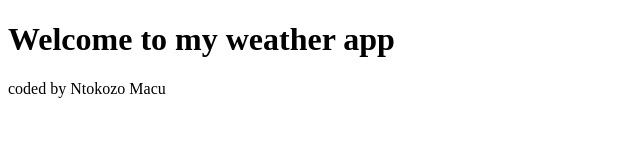
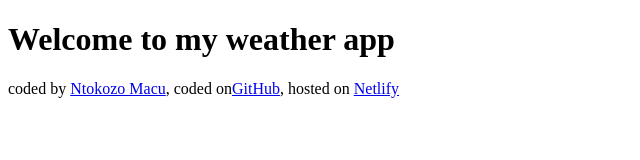
Before and after one commit to Ntoki07/weather, a plain HTML site: page index.html in a window 1280 px wide. Shown: the whole page, without its empty margins (0-640 px from the left). Drawn offline with Linux system fonts and the light colour scheme.

Commit message:
added links to the footer

```diff
--- a/index.html
+++ b/index.html
@@ -7,6 +7,13 @@
   </head>
   <body>
     <h1>Welcome to my weather app</h1>
-    <footer>coded by Ntokozo Macu</footer>
+    <footer>
+      coded by
+      <a href="https://github.com/Ntoki07" target="_blank"> Ntokozo Macu</a>,
+      coded on<a href="https://github.com/Ntoki07/weather" target=" _blank"
+        >GitHub</a
+      >, hosted on
+      <a href="https://toria-weather.netlify.app" target="_blank">Netlify</a>
+    </footer>
   </body>
 </html>
```
